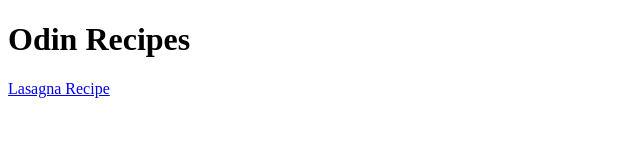
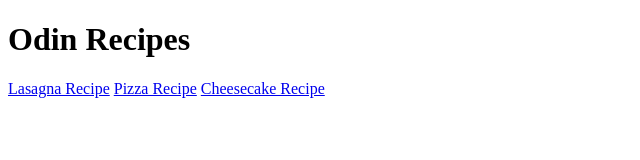
Before and after one commit to AshleyDelph84/Odin_Project-Recipes, a plain HTML site: page index.html in a window 1280 px wide. Shown: the whole page, without its empty margins (0-640 px from the left). Drawn offline with Linux system fonts and the light colour scheme.

Commit message:
Missed links
I noticed I missed the links on the main index.html page to the other recipes. Links now added.

```diff
--- a/index.html
+++ b/index.html
@@ -8,5 +8,7 @@
 <body>
     <h1>Odin Recipes</h1>
     <a href="recipes/lasagna.html">Lasagna Recipe</a>
+    <a href="recipes/pizza.html">Pizza Recipe</a>
+    <a href="recipes/cheesecake.html">Cheesecake Recipe</a>
 </body>
 </html>
```
